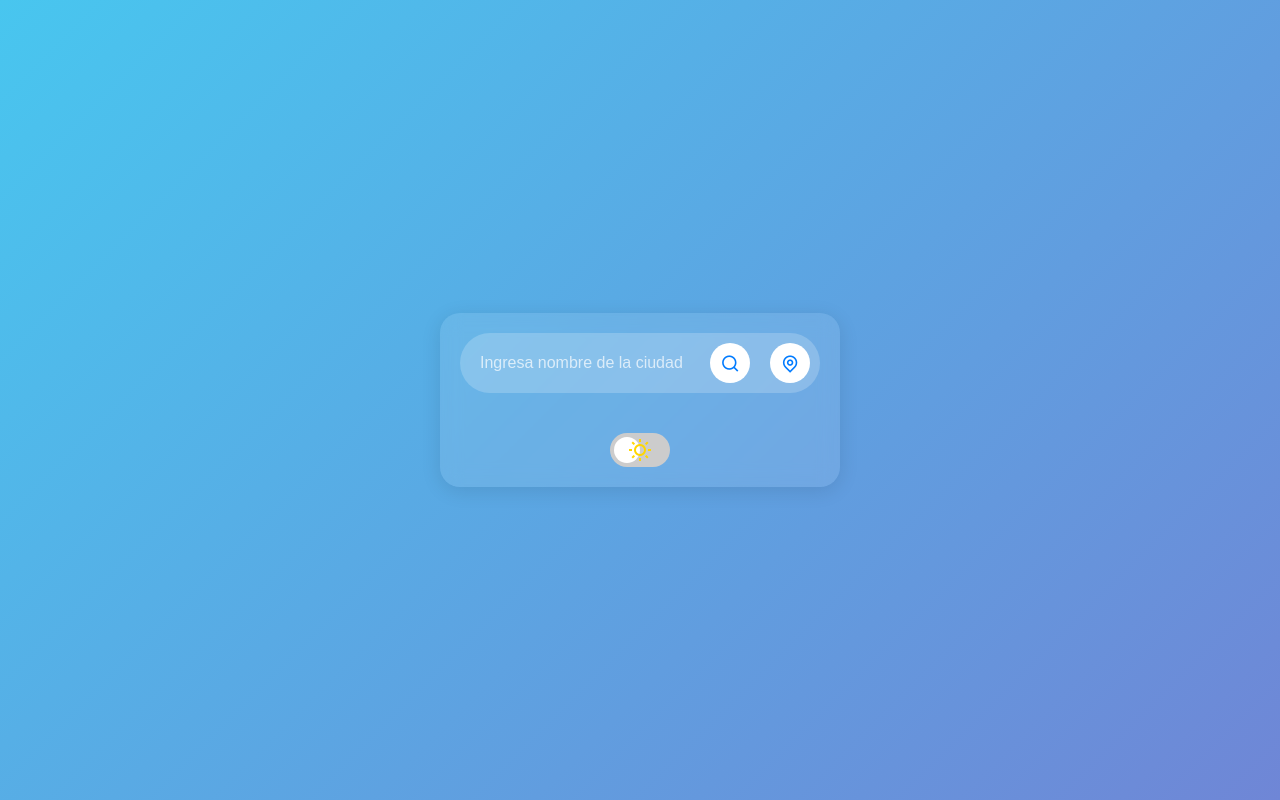
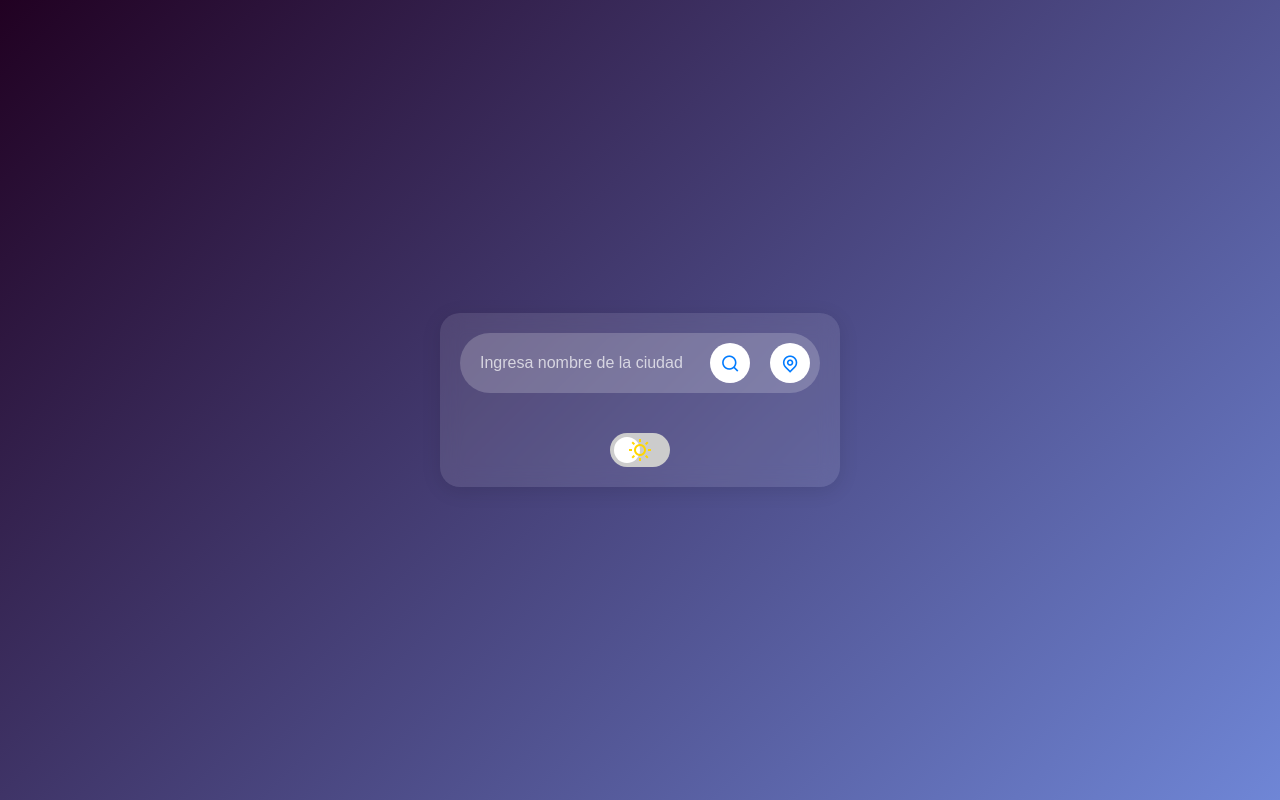
Before and after one commit to Quamire/new-white, a plain HTML site: page index.html in a window 1280 px wide. Drawn offline with nearby package versions, Linux system fonts and the light colour scheme.

Commit message:
Update styles.css

```diff
--- a/styles.css
+++ b/styles.css
@@ -10,7 +10,7 @@ body {
     justify-content: center;
     align-items: center;
     height: 100vh;
-    background: linear-gradient(135deg, #48c6ef 0%, #6f86d6 100%);
+    background: linear-gradient(135deg, #210122 0%, #6f86d6 100%);
     transition: background-color 0.3s ease;
     animation: fade-in 1s ease-in-out;
 }
```
